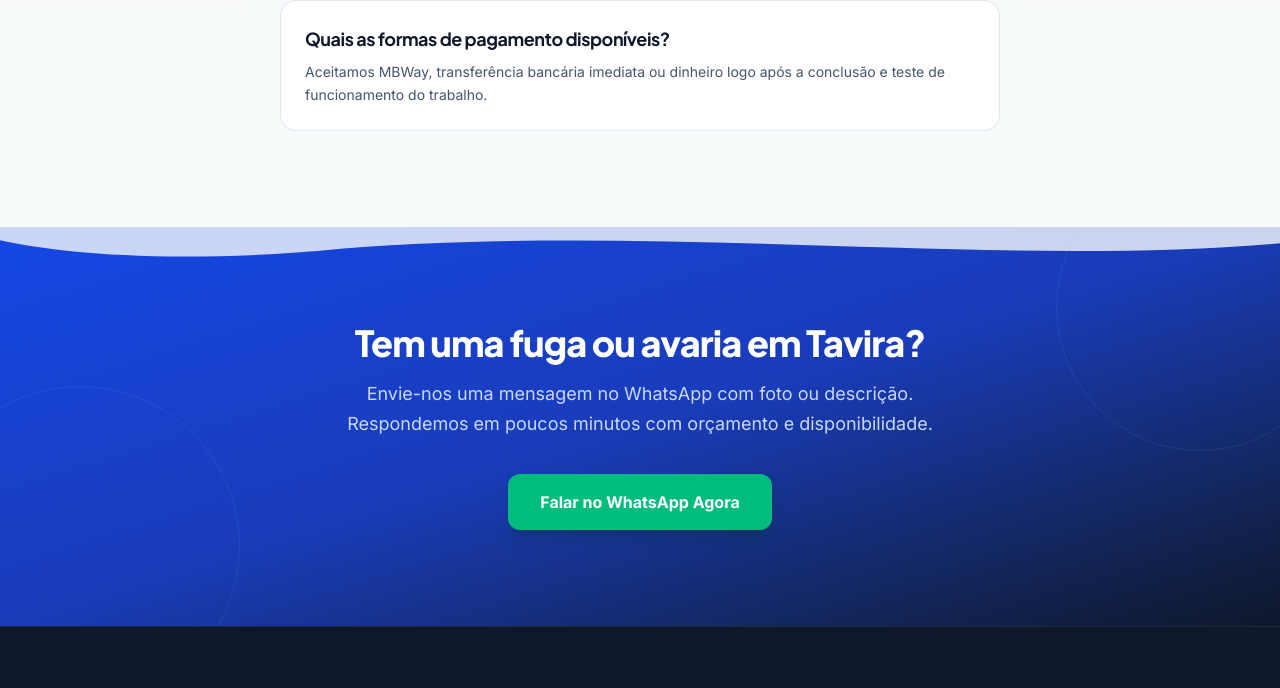
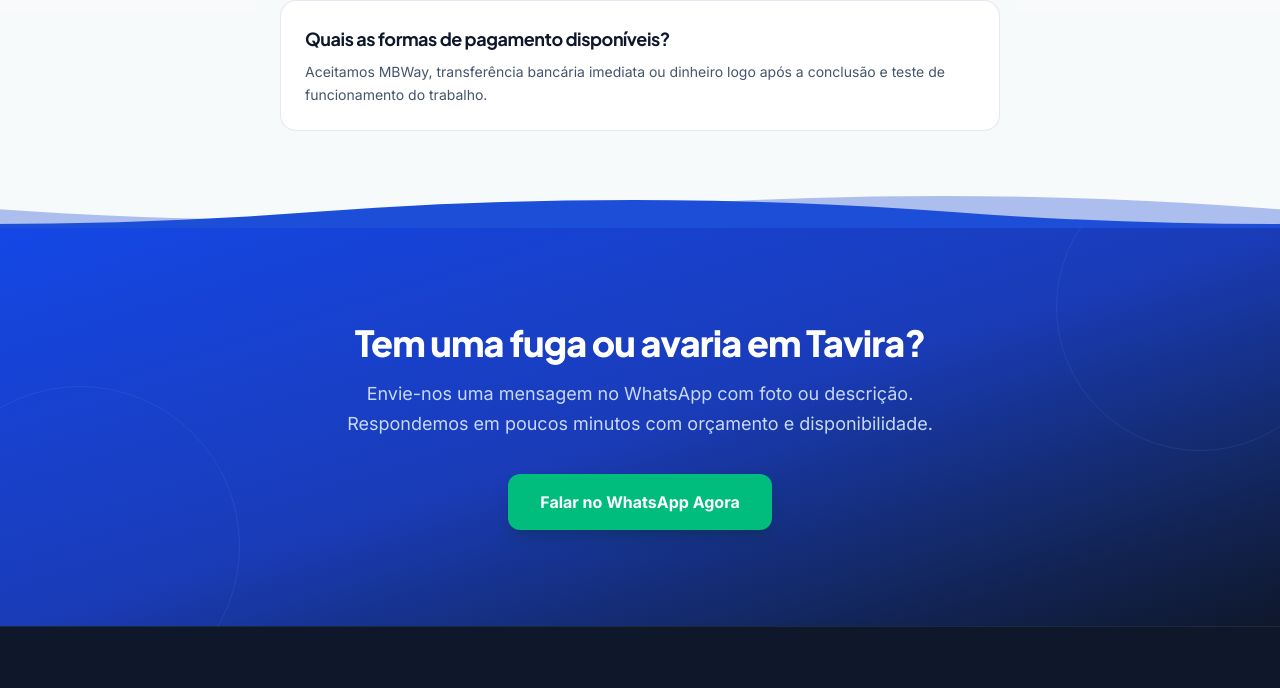
Before and after one commit to Vnukkarpov/canalizador, an Astro site: page / in a window 1280 px wide. Shown: the part 5068-5756 px from the top of the page. Built offline with nearby package versions, Linux system fonts and the light colour scheme; Astro itself is replaced by a stand-in of ours.

Commit message:
style: animated water wave on CTA banner, remove grey wave

```diff
--- a/src/pages/index.astro
+++ b/src/pages/index.astro
@@ -694,17 +694,22 @@ const faqSchema = {
     </section>
 
     <!-- FINAL CTA BANNER WITH SUBTLE WATER WAVE -->
-    <section class="relative overflow-hidden pt-20 pb-20 md:pt-24 md:pb-24 bg-gradient-to-br from-blue-700 via-blue-800 to-slate-900 text-white text-center">
-      <!-- Top Wave Transition from FAQ -->
-      <div class="absolute top-0 left-0 right-0 overflow-hidden leading-none pointer-events-none">
-        <svg class="relative block w-full h-7 sm:h-10 text-slate-50/80" viewBox="0 0 1440 54" fill="none" preserveAspectRatio="none">
-          <path d="M0,0 L1440,0 L1440,22 C1120,56 720,-8 360,32 C180,50 60,34 0,18 Z" fill="currentColor" />
+    <section class="relative pt-20 pb-20 md:pt-24 md:pb-24 bg-gradient-to-br from-blue-700 via-blue-800 to-slate-900 text-white text-center">
+      <!-- Animated water surface (sits right above the blue block) -->
+      <div class="water-surface absolute left-0 right-0 bottom-full -mb-px overflow-hidden leading-none pointer-events-none" aria-hidden="true">
+        <svg class="water-wave water-wave-back" viewBox="0 0 1440 40" preserveAspectRatio="none" fill="none">
+          <path d="M0,20 C120,4 240,4 360,20 S600,36 720,20 S960,4 1080,20 S1320,36 1440,20 V40 H0 Z" fill="#1d4ed8" fill-opacity="0.35" />
+        </svg>
+        <svg class="water-wave water-wave-front" viewBox="0 0 1440 40" preserveAspectRatio="none" fill="none">
+          <path d="M0,24 C120,8 240,8 360,24 S600,40 720,24 S960,8 1080,24 S1320,40 1440,24 V40 H0 Z" fill="#1d4ed8" />
         </svg>
       </div>
 
       <!-- Subtle Water Ripple Rings in Background -->
-      <div class="pointer-events-none absolute -left-20 -bottom-20 w-80 h-80 rounded-full border border-sky-300/10"></div>
-      <div class="pointer-events-none absolute -right-16 -top-16 w-72 h-72 rounded-full border border-sky-300/10"></div>
+      <div class="pointer-events-none absolute inset-0 overflow-hidden">
+        <div class="absolute -left-20 -bottom-20 w-80 h-80 rounded-full border border-sky-300/10"></div>
+        <div class="absolute -right-16 -top-16 w-72 h-72 rounded-full border border-sky-300/10"></div>
+      </div>
 
       <div class="relative z-10 max-w-4xl mx-auto px-4 sm:px-6">
         <h2 class="text-2xl sm:text-4xl font-extrabold tracking-tight mb-4">
--- a/src/styles/global.css
+++ b/src/styles/global.css
@@ -238,3 +238,28 @@ section[id] {
 @media (prefers-reduced-motion: reduce) {
   .mobile-menu { animation: none; }
 }
+
+/* Animated water surface on CTA banner */
+.water-surface {
+  height: 28px;
+}
+@media (min-width: 640px) {
+  .water-surface { height: 40px; }
+}
+.water-wave {
+  position: absolute;
+  left: 0;
+  bottom: 0;
+  width: 200%;
+  height: 100%;
+  will-change: transform;
+}
+.water-wave-back { animation: water-slide 14s linear infinite reverse; }
+.water-wave-front { animation: water-slide 9s linear infinite; }
+@keyframes water-slide {
+  from { transform: translateX(0); }
+  to { transform: translateX(-50%); }
+}
+@media (prefers-reduced-motion: reduce) {
+  .water-wave { animation: none; }
+}
```
